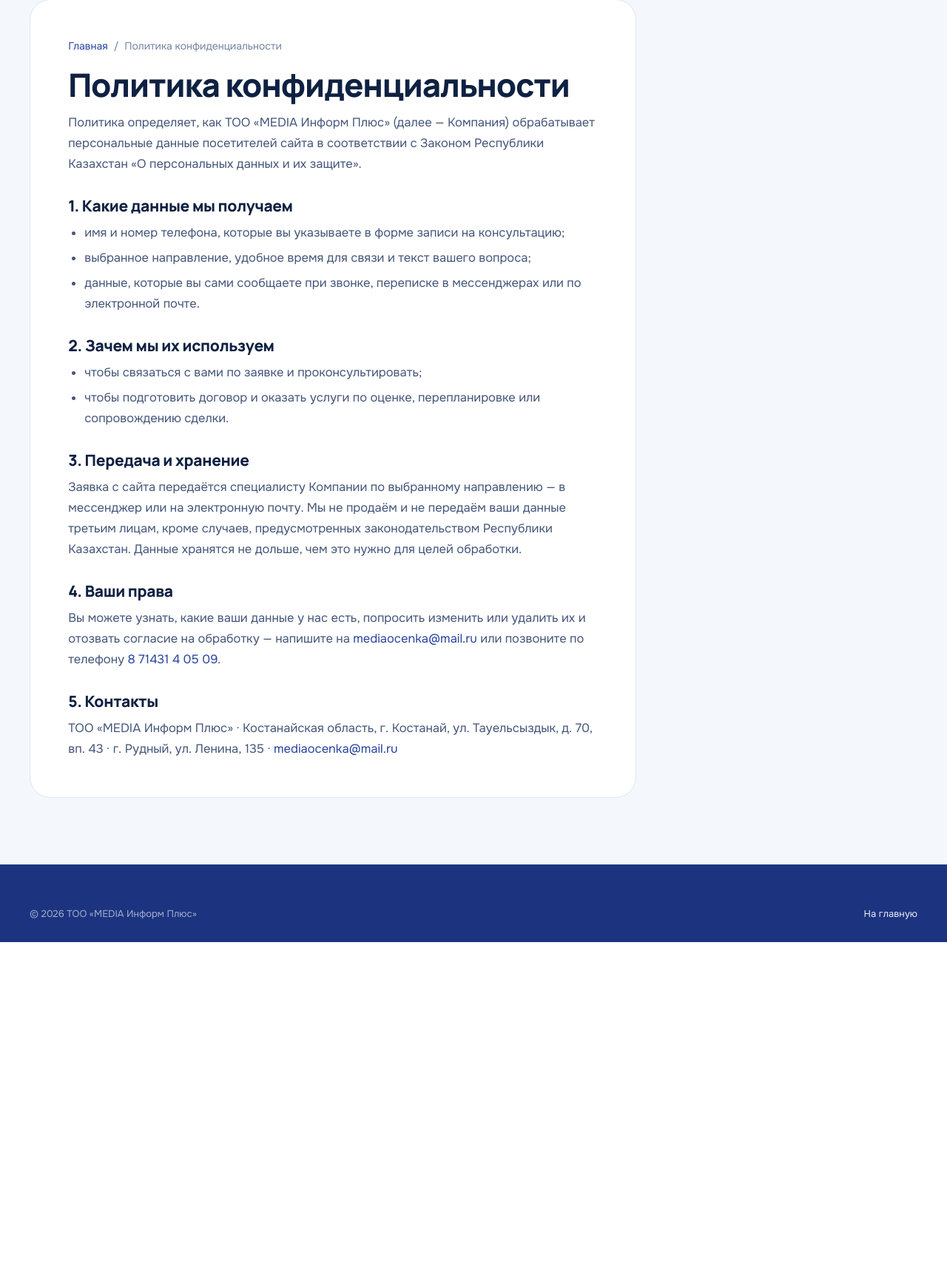
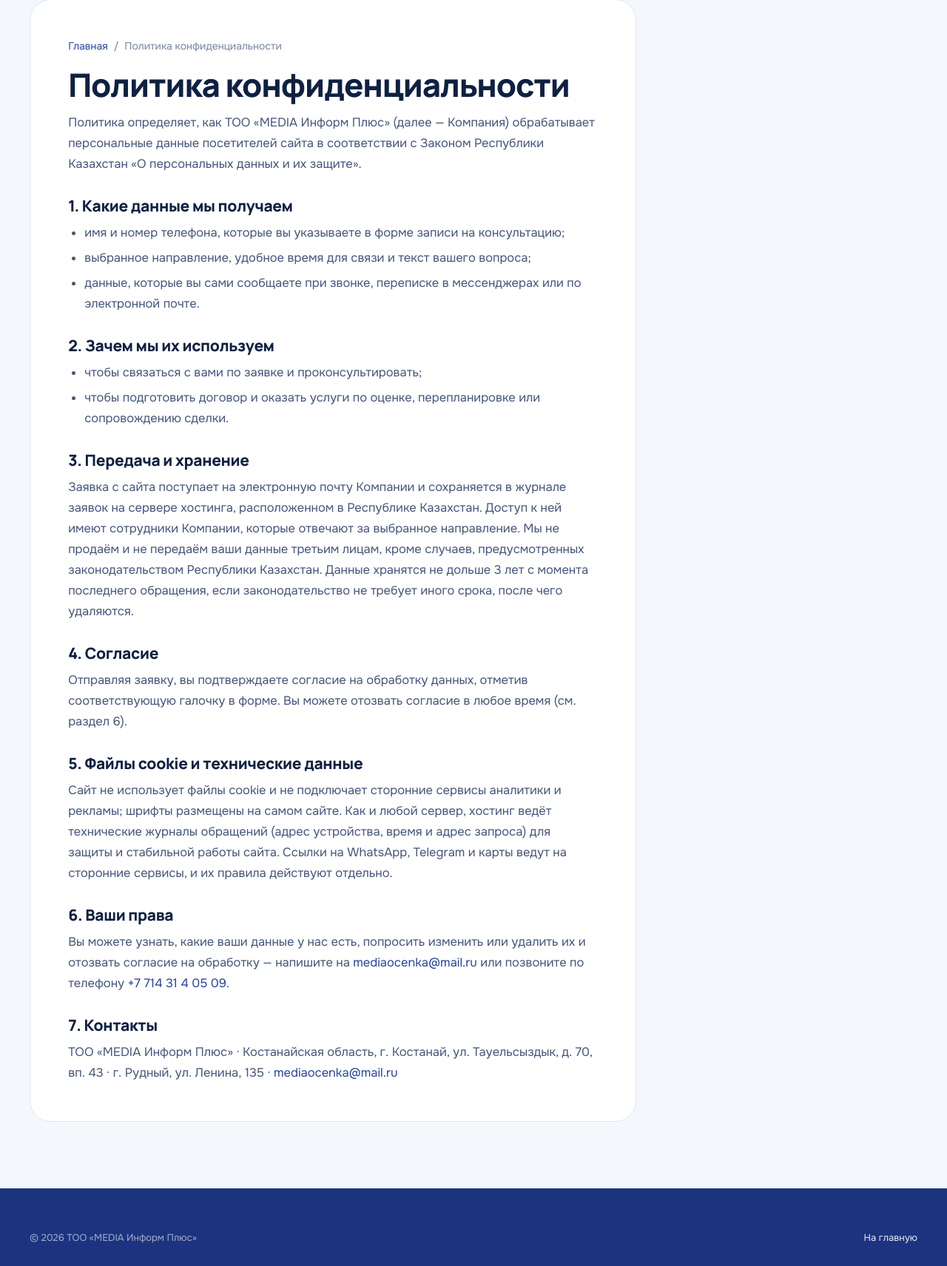
Before and after one commit to Ruslan-Imakanov/Agenstvo-nedvij, a PHP site: page /privacy.html in a window 1280 px wide. Shown: the part 143-1855 px from the top of the page at 74% size. Before the commit the page ends 1417 px from the top, so only its background shows below. Run offline with PHP 8.4, Linux system fonts and the light colour scheme.

Commit message:
mip: шрифты на самом сайте, галочка согласия в форме, обновлённая политика конфиденциальности
- Manrope и Onest (SIL OFL) лежат в public/fonts/ (woff2: кириллица, кириллица-расширенная, латиница), подключены через
  @font-face; ссылки на Google Fonts убраны из index, privacy и 404 — адреса посетителей больше не уходят к Google.
  Кеш 30 дней: _headers (Cloudflare) и fonts/.htaccess в архиве для hoster.kz.
- Форма записи: вместо «Нажимая кнопку, вы соглашаетесь…» — галочка согласия (name=consent); без неё заявка не уходит.
- privacy.html: актуальный телефон, куда попадают заявки (почта и журнал на сервере в Казахстане), срок хранения 3 года,
  разделы «Согласие» и «Файлы cookie и технические данные». БИН не добавляем (решение владельца).
- README и CLAUDE.md обновлены.

Co-Authored-By: Claude Sonnet 5.5 <noreply@anthropic.com>
Claude-Session: https://claude.ai/code/session_013c1q7rmAPBedykUTJ4EorK

```diff
--- a/public/404.html
+++ b/public/404.html
@@ -7,9 +7,6 @@
 <title>Страница не найдена · MEDIA Информ Плюс</title>
 <meta name="robots" content="noindex">
 <link rel="icon" href="/favicon.svg" type="image/svg+xml">
-<link rel="preconnect" href="https://fonts.googleapis.com">
-<link rel="preconnect" href="https://fonts.gstatic.com" crossorigin>
-<link rel="stylesheet" href="https://fonts.googleapis.com/css2?family=Manrope:wght@600;700;800&family=Onest:wght@400;500;600;700&display=swap">
 <link rel="stylesheet" href="/styles.css">
 </head>
 <body>
--- a/public/app.js
+++ b/public/app.js
@@ -124,8 +124,8 @@ function formHtml(dir) {
       <select class="input" id="${id}-t" name="time"><option value="">В любое время</option><option>Утром</option><option>Днём</option><option>Вечером</option></select></div>
     <div class="field"><label for="${id}-c">Ваш вопрос</label><textarea class="input" id="${id}-c" name="comment" rows="3" maxlength="1500" placeholder="Например: нужна оценка квартиры для банка"></textarea></div>
     <input class="hp" type="text" name="website" tabindex="-1" autocomplete="off" aria-hidden="true">
+    <div class="field"><label class="check"><input type="checkbox" name="consent"><span>Я согласен на обработку персональных данных в соответствии с <a href="privacy.html" target="_blank" rel="noopener">политикой конфиденциальности</a></span></label><span class="err">Для отправки заявки нужно ваше согласие</span></div>
     <button class="btn block" type="submit">${icon('send')}Оставить заявку</button>
-    <p class="consent">Нажимая кнопку, вы соглашаетесь на обработку персональных данных в соответствии с <a href="privacy.html">политикой конфиденциальности</a>.</p>
   </form>`;
 }
 
@@ -162,6 +162,7 @@ function mountForm(root) {
   form.addEventListener('change', e => { if (e.target.name === 'dir') paintMini(); });
   phoneMask(form.elements.phone);
   $$('.input', form).forEach(i => i.addEventListener('input', () => i.closest('.field')?.classList.remove('bad')));
+  form.elements.consent.addEventListener('change', e => e.target.closest('.field')?.classList.remove('bad'));
 
   form.addEventListener('submit', async e => {
     e.preventDefault();
@@ -171,7 +172,8 @@ function mountForm(root) {
     let ok = true;
     if (name.length < 2) { f.name.closest('.field').classList.add('bad'); ok = false; }
     if (!phone) { f.phone.closest('.field').classList.add('bad'); ok = false; }
-    if (!ok) { form.querySelector('.bad .input').focus(); return; }
+    if (!f.consent.checked) { f.consent.closest('.field').classList.add('bad'); ok = false; }
+    if (!ok) { form.querySelector('.bad .input, .bad input[type=checkbox]').focus(); return; }
     if (f.website.value) return; // бот заполнил скрытое поле
 
     const lead = {
--- a/public/index.html
+++ b/public/index.html
@@ -12,9 +12,8 @@
 <meta property="og:image" content="img/photo/hero-1200.jpg">
 <meta property="og:locale" content="ru_RU">
 <link rel="icon" href="favicon.svg" type="image/svg+xml">
-<link rel="preconnect" href="https://fonts.googleapis.com">
-<link rel="preconnect" href="https://fonts.gstatic.com" crossorigin>
-<link rel="stylesheet" href="https://fonts.googleapis.com/css2?family=Manrope:wght@600;700;800&family=Onest:wght@400;500;600;700&display=swap">
+<link rel="preload" href="fonts/manrope-cyrillic.woff2" as="font" type="font/woff2" crossorigin>
+<link rel="preload" href="fonts/onest-cyrillic.woff2" as="font" type="font/woff2" crossorigin>
 <link rel="preload" as="image" href="img/photo/hero.jpg" imagesrcset="img/photo/hero-1200.jpg 1200w, img/photo/hero.jpg 2400w" imagesizes="100vw">
 <link rel="stylesheet" href="styles.css">
 <script type="application/ld+json">
--- a/public/privacy.html
+++ b/public/privacy.html
@@ -7,9 +7,6 @@
 <title>Политика конфиденциальности · MEDIA Информ Плюс</title>
 <meta name="robots" content="noindex">
 <link rel="icon" href="favicon.svg" type="image/svg+xml">
-<link rel="preconnect" href="https://fonts.googleapis.com">
-<link rel="preconnect" href="https://fonts.gstatic.com" crossorigin>
-<link rel="stylesheet" href="https://fonts.googleapis.com/css2?family=Manrope:wght@600;700;800&family=Onest:wght@400;500;600;700&display=swap">
 <link rel="stylesheet" href="styles.css">
 </head>
 <body>
@@ -42,10 +39,14 @@
         <li>чтобы подготовить договор и оказать услуги по оценке, перепланировке или сопровождению сделки.</li>
       </ul>
       <h2>3. Передача и хранение</h2>
-      <p>Заявка с сайта передаётся специалисту Компании по выбранному направлению — в мессенджер или на электронную почту. Мы не продаём и не передаём ваши данные третьим лицам, кроме случаев, предусмотренных законодательством Республики Казахстан. Данные хранятся не дольше, чем это нужно для целей обработки.</p>
-      <h2>4. Ваши права</h2>
-      <p>Вы можете узнать, какие ваши данные у нас есть, попросить изменить или удалить их и отозвать согласие на обработку — напишите на <a href="mailto:mediaocenka@mail.ru">mediaocenka@mail.ru</a> или позвоните по телефону <a href="tel:+77143140509">8 71431 4 05 09</a>.</p>
-      <h2>5. Контакты</h2>
+      <p>Заявка с сайта поступает на электронную почту Компании и сохраняется в журнале заявок на сервере хостинга, расположенном в Республике Казахстан. Доступ к ней имеют сотрудники Компании, которые отвечают за выбранное направление. Мы не продаём и не передаём ваши данные третьим лицам, кроме случаев, предусмотренных законодательством Республики Казахстан. Данные хранятся не дольше 3 лет с момента последнего обращения, если законодательство не требует иного срока, после чего удаляются.</p>
+      <h2>4. Согласие</h2>
+      <p>Отправляя заявку, вы подтверждаете согласие на обработку данных, отметив соответствующую галочку в форме. Вы можете отозвать согласие в любое время (см. раздел 6).</p>
+      <h2>5. Файлы cookie и технические данные</h2>
+      <p>Сайт не использует файлы cookie и не подключает сторонние сервисы аналитики и рекламы; шрифты размещены на самом сайте. Как и любой сервер, хостинг ведёт технические журналы обращений (адрес устройства, время и адрес запроса) для защиты и стабильной работы сайта. Ссылки на WhatsApp, Telegram и карты ведут на сторонние сервисы, и их правила действуют отдельно.</p>
+      <h2>6. Ваши права</h2>
+      <p>Вы можете узнать, какие ваши данные у нас есть, попросить изменить или удалить их и отозвать согласие на обработку — напишите на <a href="mailto:mediaocenka@mail.ru">mediaocenka@mail.ru</a> или позвоните по телефону <a href="tel:+77143140509">+7&nbsp;714&nbsp;31&nbsp;4&nbsp;05&nbsp;09</a>.</p>
+      <h2>7. Контакты</h2>
       <p>ТОО «MEDIA Информ Плюс» · Костанайская область, г.&nbsp;Костанай, ул.&nbsp;Тауельсыздык, д.&nbsp;70, вп.&nbsp;43 · г.&nbsp;Рудный, ул.&nbsp;Ленина,&nbsp;135 · <a href="mailto:mediaocenka@mail.ru">mediaocenka@mail.ru</a></p>
     </article>
   </div>
--- a/public/styles.css
+++ b/public/styles.css
@@ -1,4 +1,15 @@
 /* ТОО «MEDIA Информ Плюс» — сайт-визитка. Одна светлая тема, цвета — только через токены. */
+/* Шрифты лежат на самом сайте (Manrope и Onest, лицензия SIL OFL): к серверам Google посетитель не обращается.
+   Переменные шрифты; браузер загружает только нужные наборы знаков (unicode-range). */
+@font-face { font-family: "Manrope"; font-style: normal; font-weight: 600 800; font-display: swap; src: url(fonts/manrope-cyrillic-ext.woff2) format("woff2"); unicode-range: U+0460-052F, U+1C80-1C8A, U+20B4, U+2DE0-2DFF, U+A640-A69F, U+FE2E-FE2F; }
+@font-face { font-family: "Manrope"; font-style: normal; font-weight: 600 800; font-display: swap; src: url(fonts/manrope-cyrillic.woff2) format("woff2"); unicode-range: U+0301, U+0400-045F, U+0490-0491, U+04B0-04B1, U+2116; }
+@font-face { font-family: "Manrope"; font-style: normal; font-weight: 600 800; font-display: swap; src: url(fonts/manrope-latin-ext.woff2) format("woff2"); unicode-range: U+0100-02BA, U+02BD-02C5, U+02C7-02CC, U+02CE-02D7, U+02DD-02FF, U+0304, U+0308, U+0329, U+1D00-1DBF, U+1E00-1E9F, U+1EF2-1EFF, U+2020, U+20A0-20AB, U+20AD-20C4, U+2113, U+2C60-2C7F, U+A720-A7FF; }
+@font-face { font-family: "Manrope"; font-style: normal; font-weight: 600 800; font-display: swap; src: url(fonts/manrope-latin.woff2) format("woff2"); unicode-range: U+0000-00FF, U+0131, U+0152-0153, U+02BB-02BC, U+02C6, U+02DA, U+02DC, U+0304, U+0308, U+0329, U+2000-206F, U+20AC, U+2122, U+2191, U+2193, U+2212, U+2215, U+FEFF, U+FFFD; }
+@font-face { font-family: "Onest"; font-style: normal; font-weight: 400 700; font-display: swap; src: url(fonts/onest-cyrillic-ext.woff2) format("woff2"); unicode-range: U+0460-052F, U+1C80-1C8A, U+20B4, U+2DE0-2DFF, U+A640-A69F, U+FE2E-FE2F; }
+@font-face { font-family: "Onest"; font-style: normal; font-weight: 400 700; font-display: swap; src: url(fonts/onest-cyrillic.woff2) format("woff2"); unicode-range: U+0301, U+0400-045F, U+0490-0491, U+04B0-04B1, U+2116; }
+@font-face { font-family: "Onest"; font-style: normal; font-weight: 400 700; font-display: swap; src: url(fonts/onest-latin-ext.woff2) format("woff2"); unicode-range: U+0100-02BA, U+02BD-02C5, U+02C7-02CC, U+02CE-02D7, U+02DD-02FF, U+0304, U+0308, U+0329, U+1D00-1DBF, U+1E00-1E9F, U+1EF2-1EFF, U+2020, U+20A0-20AB, U+20AD-20C4, U+2113, U+2C60-2C7F, U+A720-A7FF; }
+@font-face { font-family: "Onest"; font-style: normal; font-weight: 400 700; font-display: swap; src: url(fonts/onest-latin.woff2) format("woff2"); unicode-range: U+0000-00FF, U+0131, U+0152-0153, U+02BB-02BC, U+02C6, U+02DA, U+02DC, U+0304, U+0308, U+0329, U+2000-206F, U+20AC, U+2122, U+2191, U+2193, U+2212, U+2215, U+FEFF, U+FFFD; }
+
 :root {
   --bg: #F4F8FD;
   --surface: #FFFFFF;
@@ -562,8 +573,10 @@ select.input { padding-right: 40px; background: var(--surface) url("data:[embedd
 .field.bad .err { display: block; }
 .row2 { display: grid; grid-template-columns: minmax(0, 1fr) minmax(0, 1fr); gap: 14px; }
 @media (max-width: 520px) { .row2 { grid-template-columns: minmax(0, 1fr); } }
-.consent { font-size: 12.5px; line-height: 1.5; color: var(--ink-3); }
-.consent a { text-decoration: underline; text-underline-offset: 2px; }
+.field label.check { display: flex; align-items: flex-start; gap: 12px; cursor: pointer; font: 400 13.5px/1.5 var(--font); color: var(--ink-2); }
+.check input { flex: none; width: 22px; height: 22px; margin: 0; accent-color: var(--brand); cursor: pointer; }
+.check a { color: var(--brand); text-decoration: underline; text-underline-offset: 2px; }
+.field.bad .check input { outline: 2px solid var(--err); outline-offset: 2px; }
 .hp { position: absolute; left: -9999px; width: 1px; height: 1px; opacity: 0; }
 
 .pick { display: grid; grid-template-columns: repeat(3, minmax(0, 1fr)); gap: 8px; }
```
Also changed, not shown: CLAUDE.md (+4 -1 lines), README.md, public/fonts/manrope-cyrillic-ext.woff2 (added), public/fonts/manrope-cyrillic.woff2 (added), public/fonts/manrope-latin-ext.woff2 (added), public/fonts/manrope-latin.woff2 (added), public/fonts/onest-cyrillic-ext.woff2 (added), public/fonts/onest-cyrillic.woff2 (added), public/fonts/onest-latin-ext.woff2 (added), public/fonts/onest-latin.woff2 (added), 2 other files.
